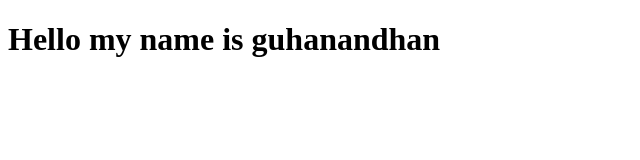
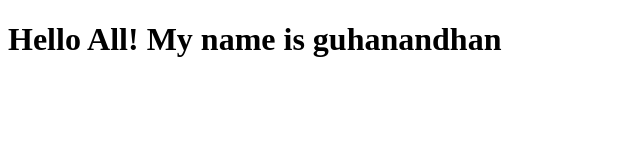
Before and after one commit to Guhanandan/poc, a plain HTML site: page index.html in a window 1280 px wide. Shown: the whole page, without its empty margins (0-640 px from the left). Drawn offline with Linux system fonts and the light colour scheme.

Commit message:
Simple modification

```diff
--- a/index.html
+++ b/index.html
@@ -6,6 +6,6 @@
     <title>Document</title>
 </head>
 <body>
-    <h1>Hello my name is guhanandhan</h1>
+    <h1>Hello All! My name is guhanandhan</h1>
 </body>
 </html>
```
